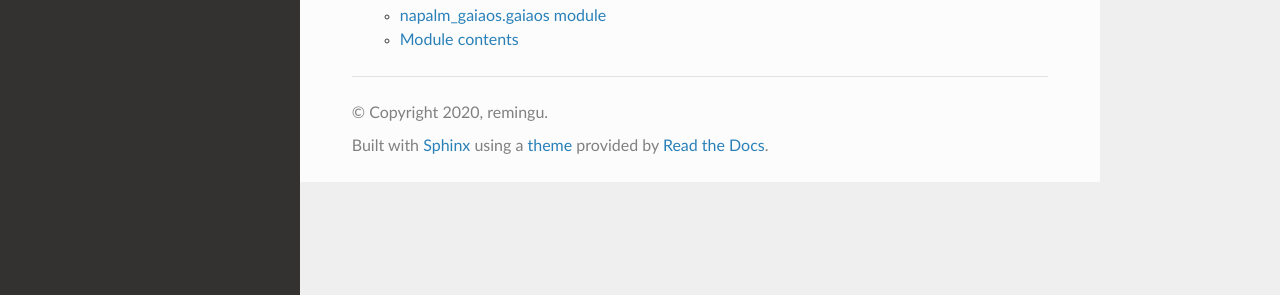
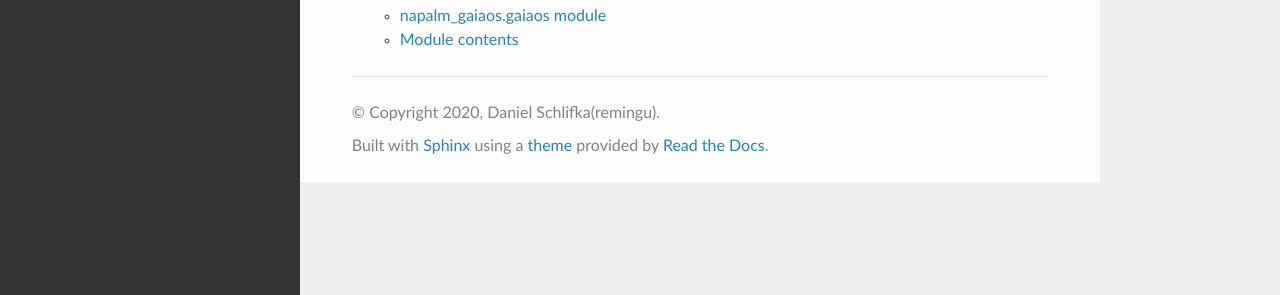
Before and after one commit to remingu/napalm-gaia, a Sphinx documentation site: the page built from docs/modules.rst, in a window 1280 px wide. Shown: the part 324-619 px from the top of the page. Built offline with Sphinx 7.4.7 and the Read the Docs theme 2.0.0, drawn with Linux system fonts in a browser that asks for light colours.

Commit message:
updated sphinx conf.py

```diff
--- a/docs/conf.py
+++ b/docs/conf.py
@@ -18,11 +18,11 @@
 # -- Project information -----------------------------------------------------
 
 project = 'napalm-gaia'
-copyright = '2020, remingu'
-author = 'remingu'
+copyright = '2020, Daniel Schlifka(remingu)'
+author = 'Daniel Schlifka'
 
 # The full version, including alpha/beta/rc tags
-release = '0.0.2rc3'
+release = '0.0.3'
 
 
 # -- General configuration ---------------------------------------------------
@@ -30,7 +30,7 @@
 # Add any Sphinx extension module names here, as strings. They can be
 # extensions coming with Sphinx (named 'sphinx.ext.*') or your custom
 # ones.
-extensions = [ 'sphinx.ext.autodoc', 'sphinx.ext.napoleon']
+extensions = ['sphinx.ext.autodoc', 'sphinx.ext.napoleon']
 
 # Add any paths that contain templates here, relative to this directory.
 templates_path = ['_templates']
```
